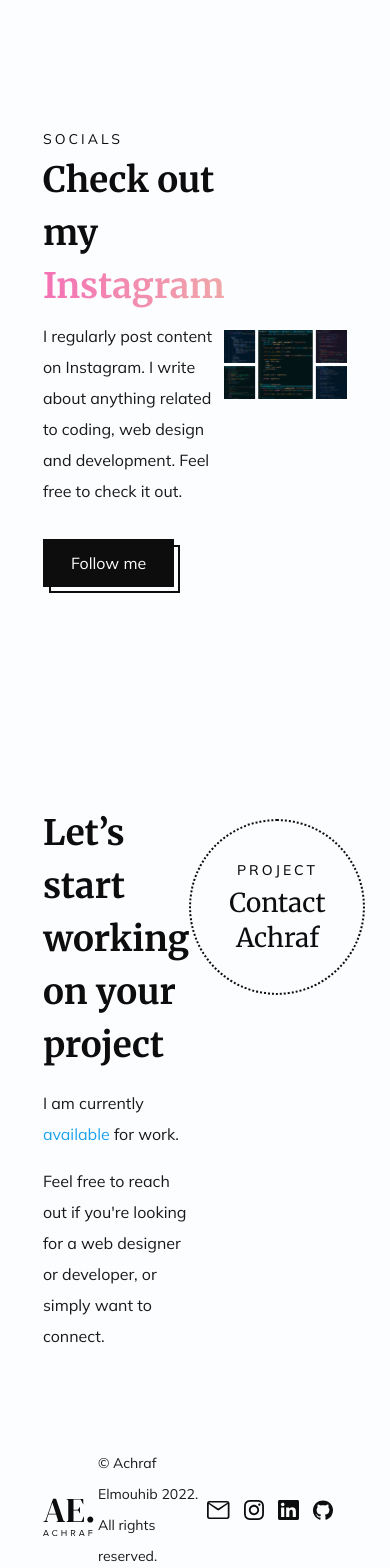
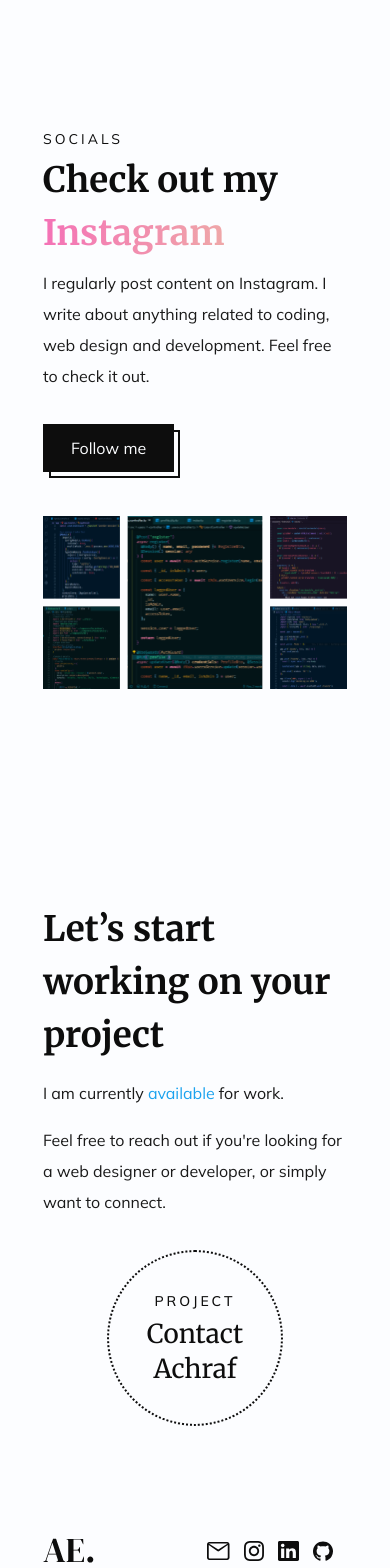
Before and after one commit to NightClover-code/portfolio-website-v2, a Next.js app: page / in a window 390 px wide. Shown: the part 6740-8308 px from the top of the page. Built offline with nearby package versions, Linux system fonts and the light colour scheme.

Commit message:
feat: footer & instagram section responsive design

```diff
--- a/components/Footer/index.tsx
+++ b/components/Footer/index.tsx
@@ -12,7 +12,7 @@ const Footer = () => {
 
   return (
     <footer className="mt-52 mb-6">
-      <div className="flex justify-between">
+      <div className="flex justify-between gap-x-12 xs:flex-col xs:items-center">
         <div className="max-w-[400px]">
           <h1>Let’s start working on your project</h1>
           <p className="mt-4">
@@ -25,7 +25,7 @@ const Footer = () => {
           </p>
         </div>
 
-        <div className="mt-3 text-center px-14 rounded-full flex w-44 h-44 flex-col items-center justify-center border-dotted border-2 border-black">
+        <div className="xs:mt-8 mt-3 text-center px-14 rounded-full flex w-44 h-44 flex-col items-center justify-center border-dotted border-2 border-black">
           <h4 className="text-[14px] uppercase tracking-[3px] font-medium">
             Project
           </h4>
@@ -36,7 +36,7 @@ const Footer = () => {
       <div className="flex items-center justify-between mt-24">
         <Logo />
 
-        <p className="text-[14px]">
+        <p className="text-[14px] xs:hidden">
           &copy; Achraf Elmouhib 2022. All rights reserved.
         </p>
 
--- a/components/Instagram/index.tsx
+++ b/components/Instagram/index.tsx
@@ -12,7 +12,7 @@ const Instagram = () => {
   };
 
   return (
-    <section className="instagram__section flex items-center justify-between mt-52">
+    <section className="instagram__section flex items-center justify-between mt-52 gap-x-12 hero:flex-col hero:items-start">
       <div>
         <Content {...config}>
           Check out my{' '}
@@ -24,6 +24,7 @@ const Instagram = () => {
         <PrimaryButton className="mt-8">Follow me</PrimaryButton>
       </div>
 
+      <div className="hero:mt-8">
         <Image
           src="/images/instagram-pics.svg"
           width={589}
@@ -31,6 +32,7 @@ const Instagram = () => {
           objectFit="contain"
           alt="any" //TODO
         />
+      </div>
     </section>
   );
 };
```
Lines whose indentation alone changed are shown as unchanged.
